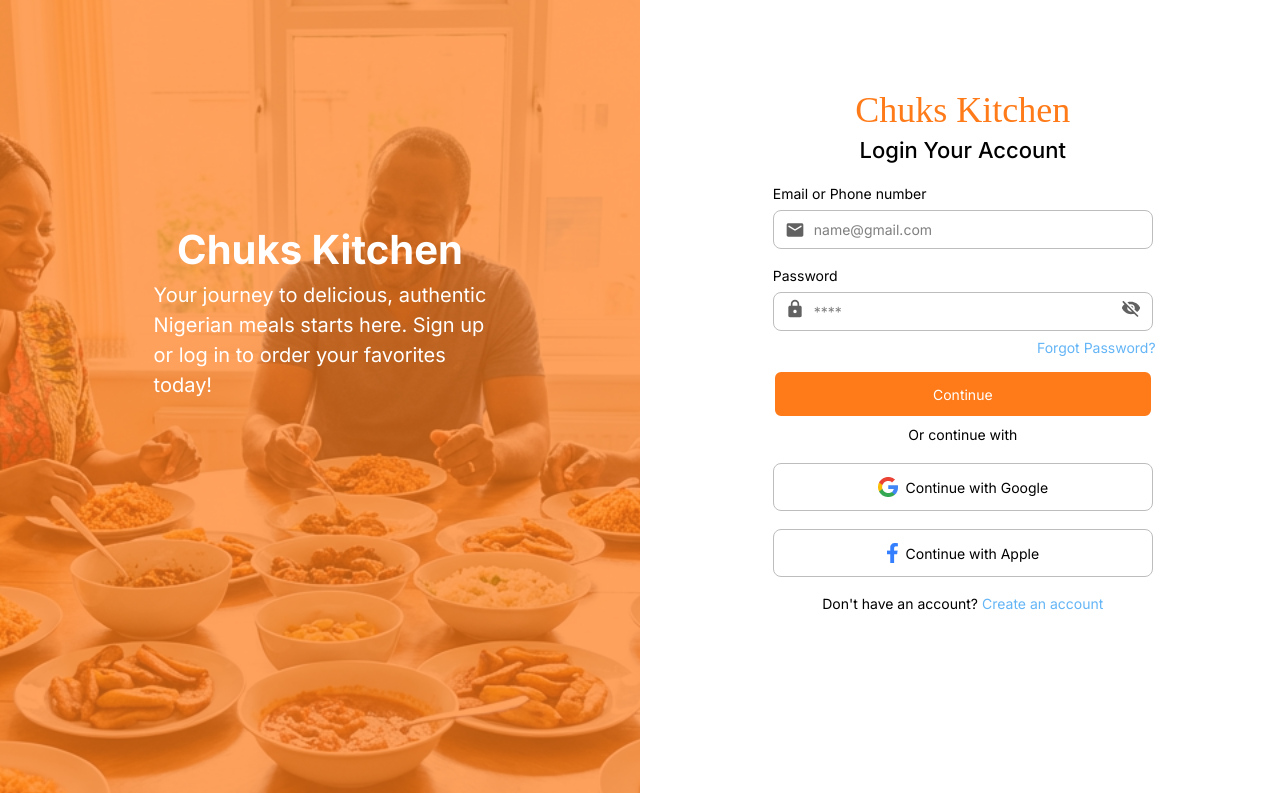
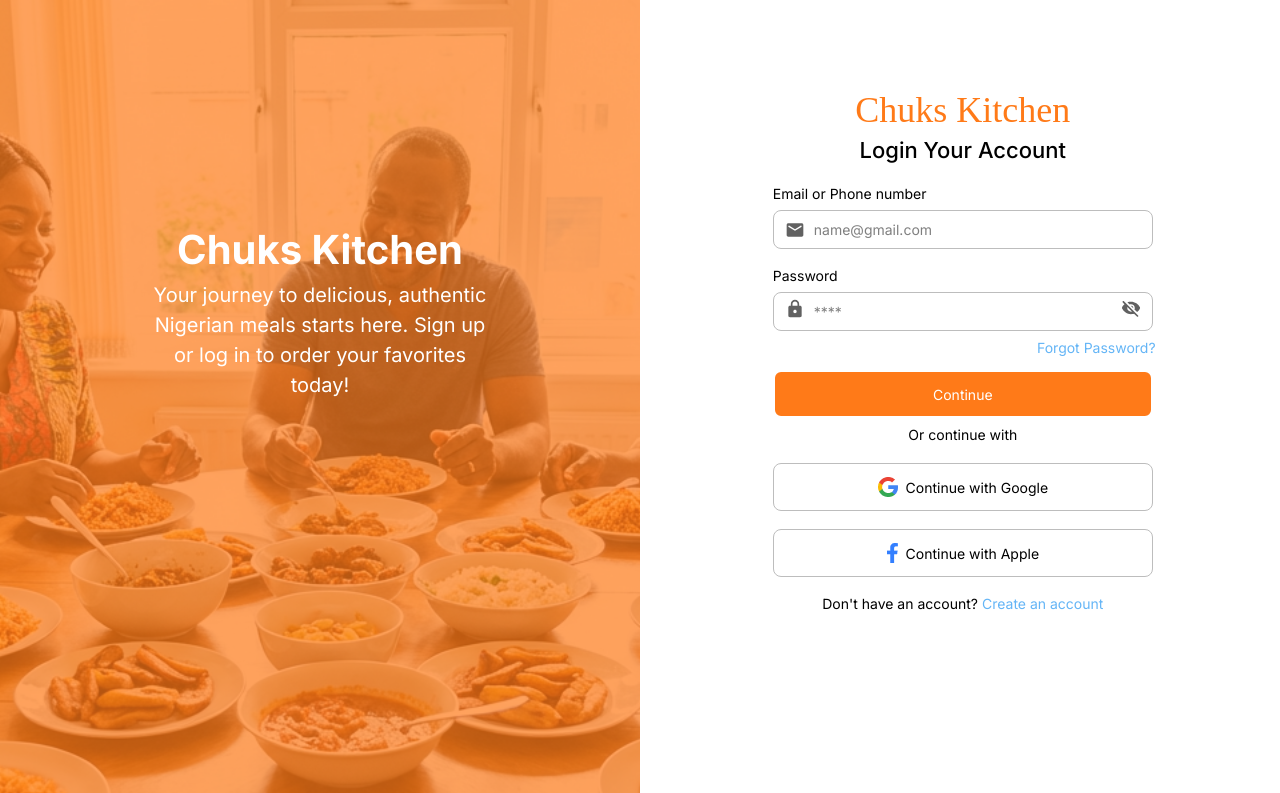
Before and after one commit to JohnOluB/Chuks-kitchen-website, a React (Vite) app: page /signin in a window 1280 px wide. Shown: the top 793 px of the page. Built offline with nearby package versions, Linux system fonts and the light colour scheme; a web font is replaced by a local one.

Commit message:
fix: adjust indentation

```diff
--- a/src/Components/SignIn/signIn.jsx
+++ b/src/Components/SignIn/signIn.jsx
@@ -17,7 +17,7 @@ export default function SignIn(){
                     <img src={BgImage} alt="background-image" className='w-full object-cover h-[1024px]'/>
                     <div className="absolute inset-0 bg-[#FF7A18B2] text-white flex flex-col items-center">
                         <p className="text-[40px] mt-[220px] font-[700]">Chuks Kitchen</p>
-                        <div className='text-[20px]'>
+                        <div className='flex flex-col items-center text-[20px]'>
                             <p>Your journey to delicious, authentic </p>
                             <p>Nigerian meals starts here. Sign up </p>
                             <p>or log in to order your favorites </p>
@@ -26,8 +26,12 @@ export default function SignIn(){
                     </div>
                 </div>
              <div className="mt-[90px] ml-[130px]">
-                <span className='font-[Island_Moments] text-[#FF7A18] text-4xl flex justify-center items-center'>Chuks Kitchen</span>
-                <p className="flex justify-center items-center mt-[4px] font-[500] text-[22px]">Login Your Account</p>
+                <span className='font-[Island_Moments] text-[#FF7A18] text-4xl flex justify-center items-center'>
+                    Chuks Kitchen
+                </span>
+                <p className="flex justify-center items-center mt-[4px] font-[500] text-[22px]">
+                    Login Your Account
+                </p>
                 <div className="flex flex-col justify-center items-center text-[14px]">
               <div className="relative">
                     <p className="mt-4 mb-1.5">Email or Phone number</p>
```
